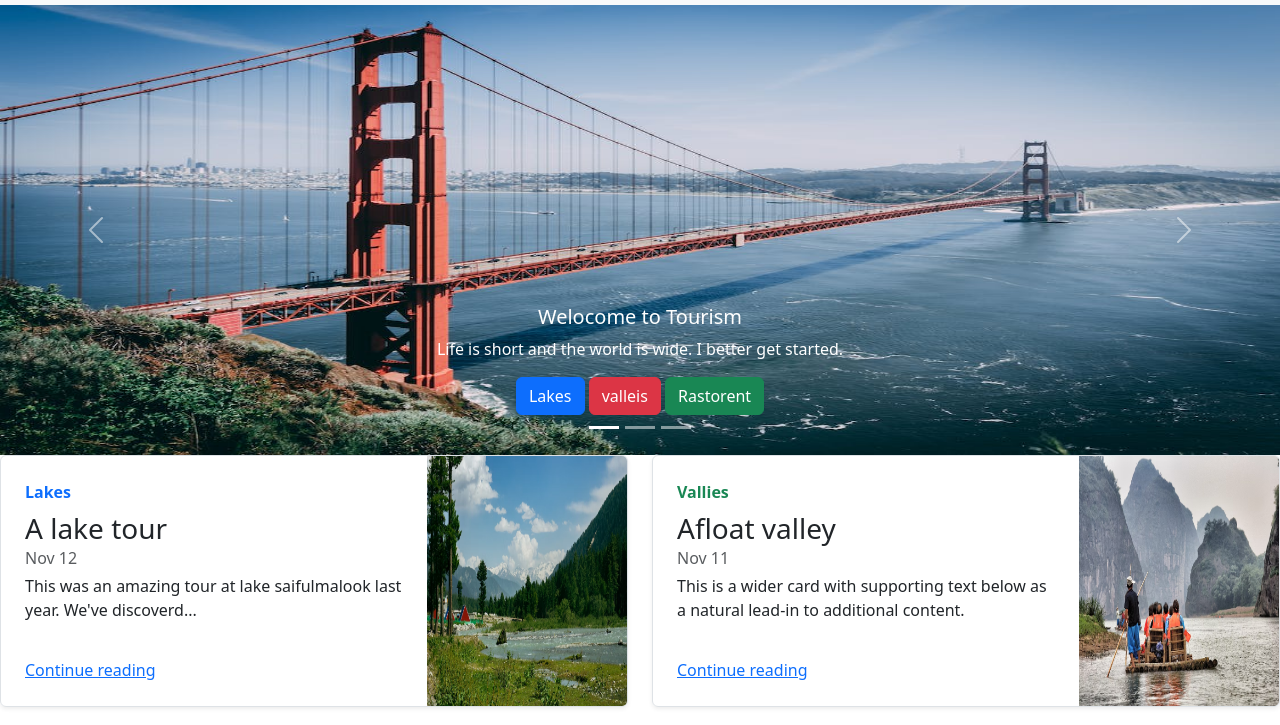
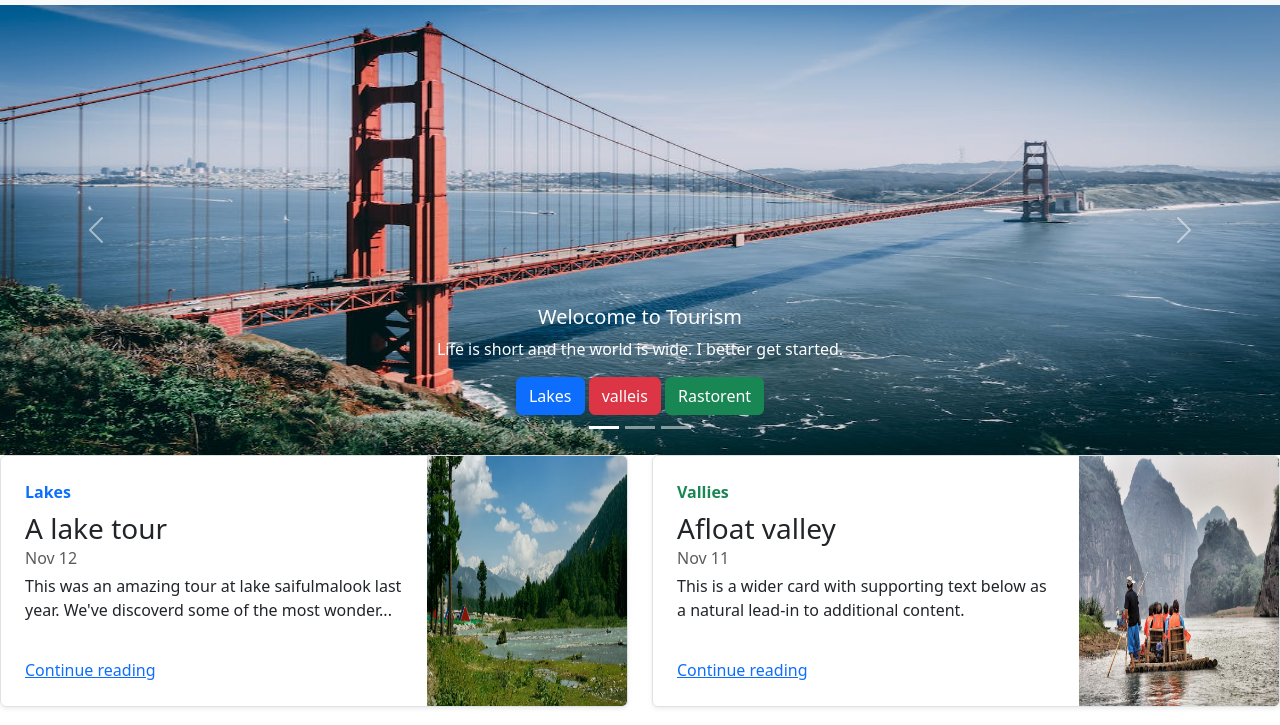
Before and after one commit to mishaqkundi/Fast-food, a plain HTML site: page index.html in a window 1280 px wide. Shown: the part 75-800 px from the top of the page. Drawn offline with nearby package versions, Linux system fonts and the light colour scheme.

Commit message:
Update index.html

```diff
--- a/index.html
+++ b/index.html
@@ -165,7 +165,7 @@
               <h3 class="mb-0">A lake tour</h3>
               <div class="mb-1 text-muted">Nov 12</div>
               <p class="card-text mb-auto">This was an amazing tour at lake saifulmalook last year.
-                We've discoverd...</p>
+                We've discoverd some of the most wonder...</p>
               <a href="#" class="stretched-link">Continue reading</a>
             </div>
             <div class="col-auto d-none d-lg-block">
```
